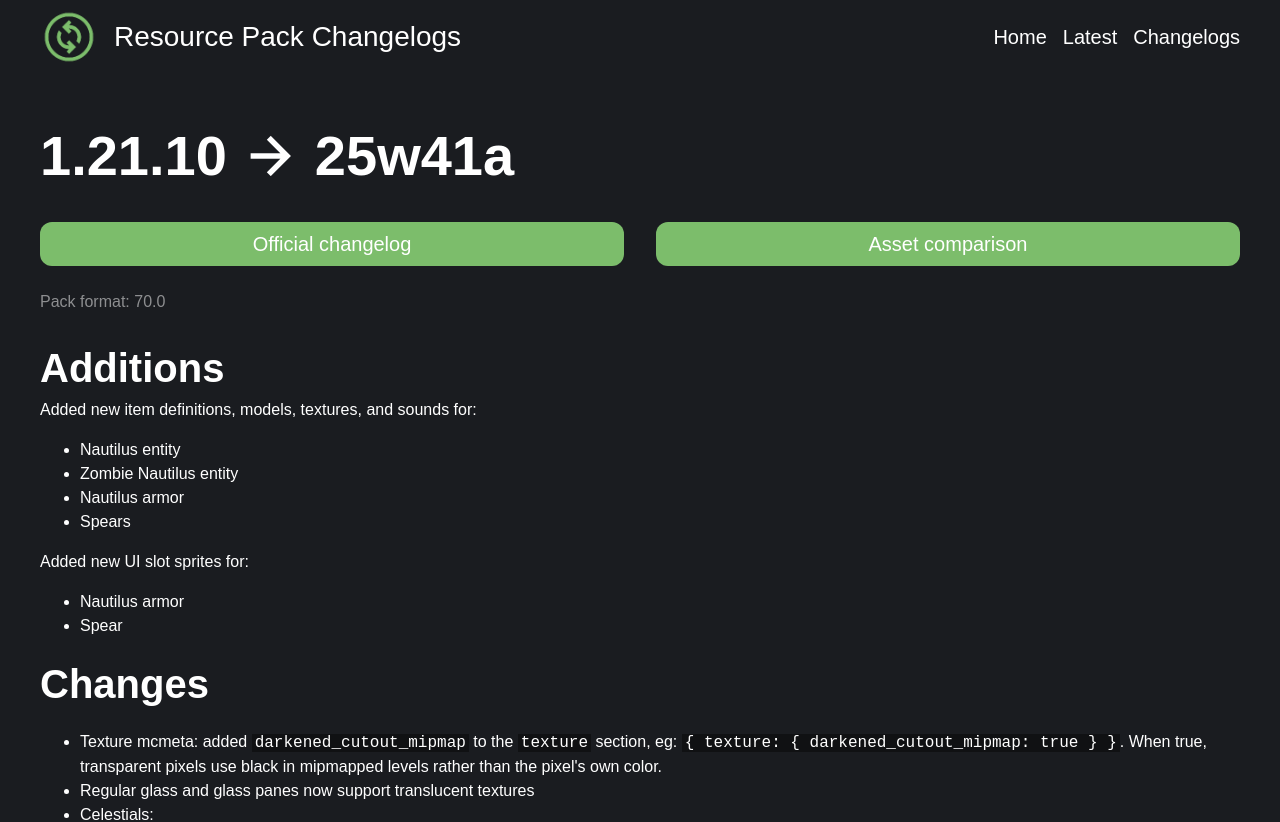
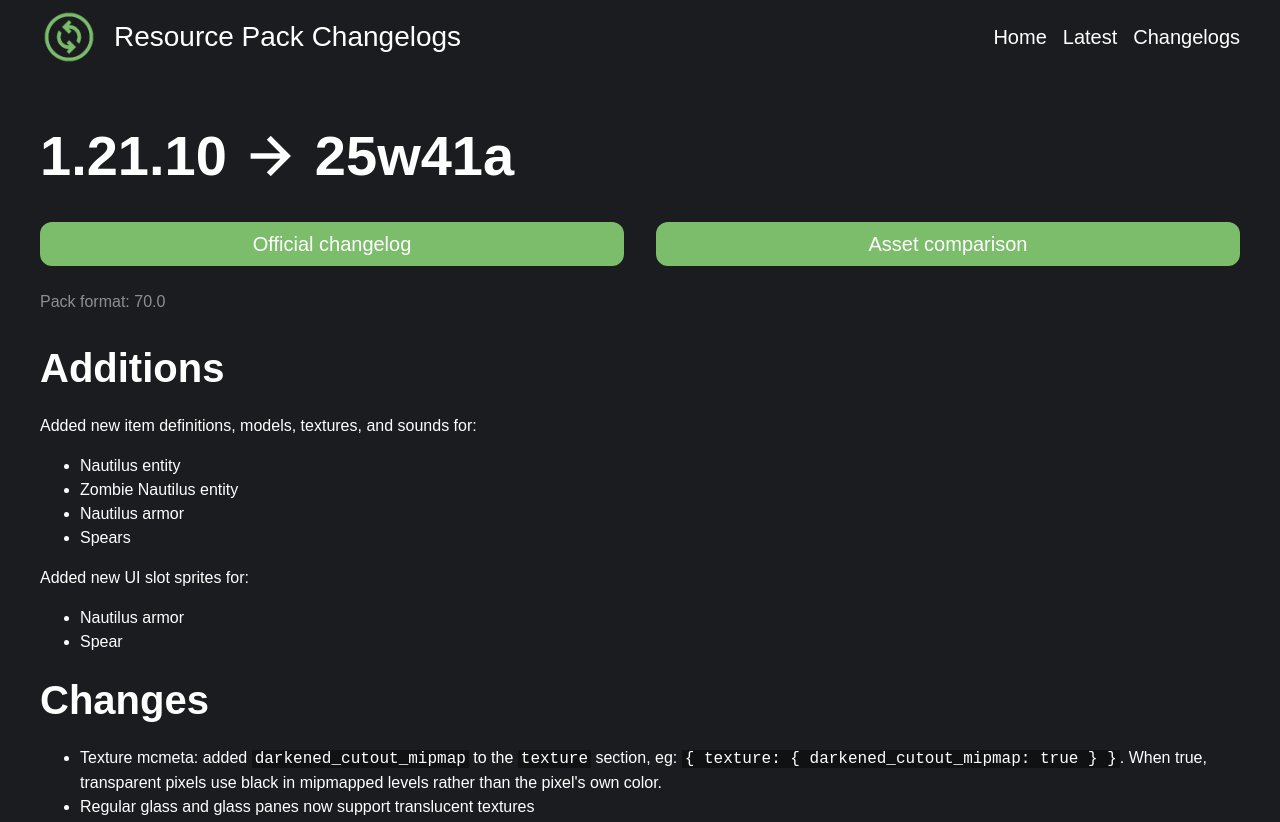
Before and after one commit to ewanhowell5195/ResourcePackChangelogs, a Vue app: page /changelogs/1.21.10_25w41a in a window 1280 px wide. Shown: the top 822 px of the page. Built offline with nearby package versions, Linux system fonts and the light colour scheme.

Commit message:
Update changelog.vue

```diff
--- a/src/components/pages/changelogs/changelog.vue
+++ b/src/components/pages/changelogs/changelog.vue
@@ -139,6 +139,10 @@
         background-color: initial;
       }
     }
+
+    &:deep p {
+      margin: 1em 0;
+    }
   }
 
   @media (max-width: 768px) {
```
